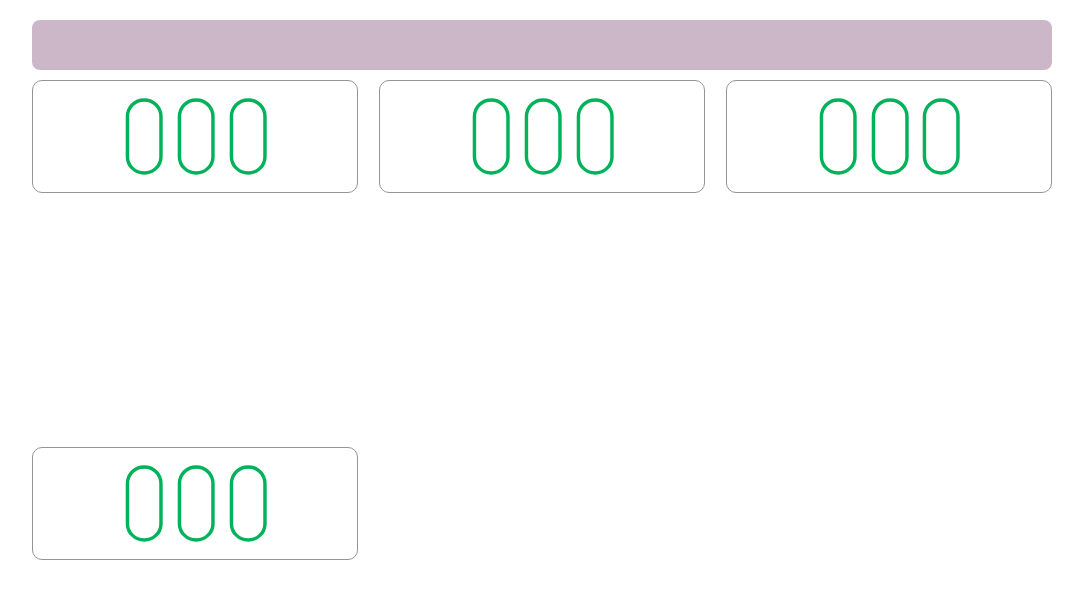
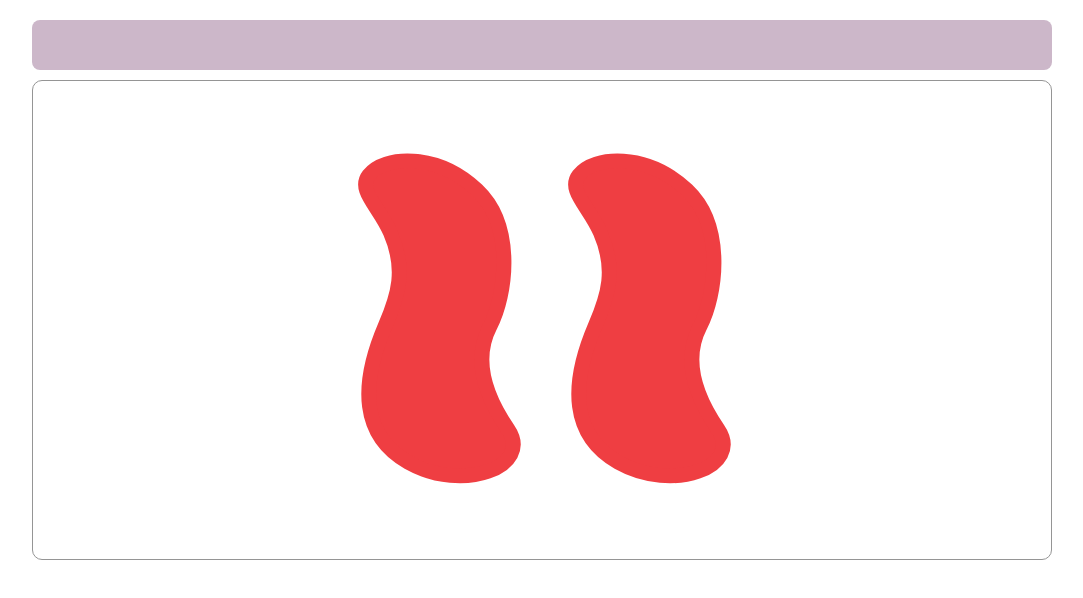
Before and after one commit to martco/set-app, a React (Create React App) app: page / in a window 1280 px wide. Shown: the top 598 px of the page, without its empty margins (88-1171 px from the left). Built offline with nearby package versions, Linux system fonts and the light colour scheme.

Commit message:
renders set cards using props
props support color, number, shading, etc

```diff
--- a/public/index.html
+++ b/public/index.html
@@ -16,6 +16,15 @@
       user's mobile device or desktop. See https://developers.google.com/web/fundamentals/web-app-manifest/
     -->
   <link rel="manifest" href="%PUBLIC_URL%/manifest.json" />
+  <style>
+      .spaced-cards>li {
+        height: 100%;
+      }
+      .fit-3>* {
+        width: 100%;
+      }
+  </style>
+
   <!--
       Notice the use of %PUBLIC_URL% in the tags above.
       It will be replaced with the URL of the `public` folder during the build.
--- a/src/App.js
+++ b/src/App.js
@@ -1,13 +1,10 @@
-import React from 'react';
-import SetCard from './SetCard'
+import React from "react";
+import SetCard from "./SetCard";
 
 function App() {
   return (
     <ul className="set-board spaced-cards fit-3 solved">
-        <SetCard />
-        <SetCard />
-        <SetCard />
-        <SetCard />
+      <SetCard shape={"squiggle"} number={2} color={"red"} shading={"solid"} />
     </ul>
   );
 }
--- a/src/SetCard.js
+++ b/src/SetCard.js
@@ -2,7 +2,9 @@ import React, { Component } from 'react';
 
 class SetCard extends Component {
   RGBs = {
-    green: "rgb(0, 178, 89)"
+    green: "rgb(0, 178, 89)",
+    red: "rgb(239, 62, 66)",
+    purple: "rgb(73, 47, 146)"
   }
   getFill({shading, color}) {
     const shadingSet = c=> `url(#${c}-stripes)`
@@ -44,10 +46,10 @@ class SetCard extends Component {
 }
 
 SetCard.defaultProps = {
-  shape: 'oval',
+  shape: 'diamond',
   number: 3,
-  color: 'green',
-  shading: 'empty'
+  color: 'purple',
+  shading: 'striped'
 }
 
 export default SetCard;
```
Also changed, not shown: src/App.css (deleted, +0 -38 lines).
